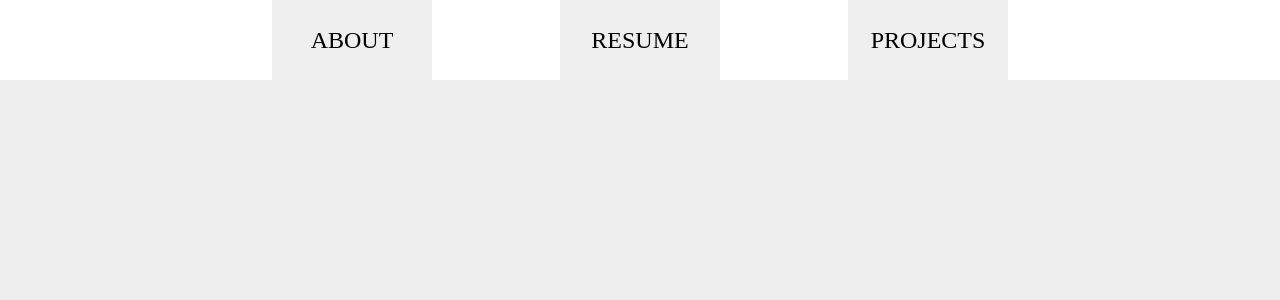
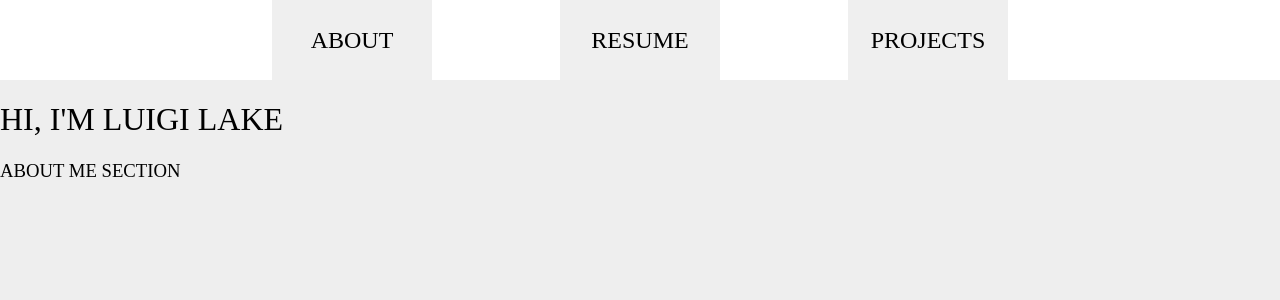
Before and after one commit to luigilake/personal-website, a React app: page / in a window 1280 px wide. Shown: the top 300 px of the page. Built offline with nearby package versions, Linux system fonts and the light colour scheme; the HTML template or start-up script is replaced by a standard one.

Commit message:
create initial about me page

```diff
--- a/src/assets/styles/App.scss
+++ b/src/assets/styles/App.scss
@@ -1,4 +1,9 @@
 @import url('https://fonts.googleapis.com/css?family=Cardo|Open+Sans');
+
+* {
+  font-family: 'Futura';
+  font-weight: lighter;
+}
 
 body {
   margin: 0%;
--- a/src/react/App.js
+++ b/src/react/App.js
@@ -3,12 +3,14 @@ import { Router, browserHistory, Route, IndexRoute } from 'react-router';
 import '../assets/styles/App.scss';
 
 import NavBar from './containers/NavBar'
+import AboutMe from './containers/AboutMe'
 
 
 const App = props => {
   return (
     <Router history={browserHistory}>
       <Route path='/' component={NavBar}>
+        <IndexRoute component={AboutMe}/>
       </Route>
     </Router>
   );
--- /dev/null
+++ b/src/react/containers/AboutMe.js
@@ -0,0 +1,20 @@
+import React, { Component } from 'react';
+import { Link } from 'react-router';
+
+class AboutMe extends Component {
+  constructor(props){
+    super(props);
+    this.state = {}
+  }
+
+  render(){
+    return(
+      <div>
+        <h1>HI, I'M LUIGI LAKE</h1>
+        <h3>ABOUT ME SECTION</h3>
+      </div>
+    )
+  }
+}
+
+export default AboutMe;
```
